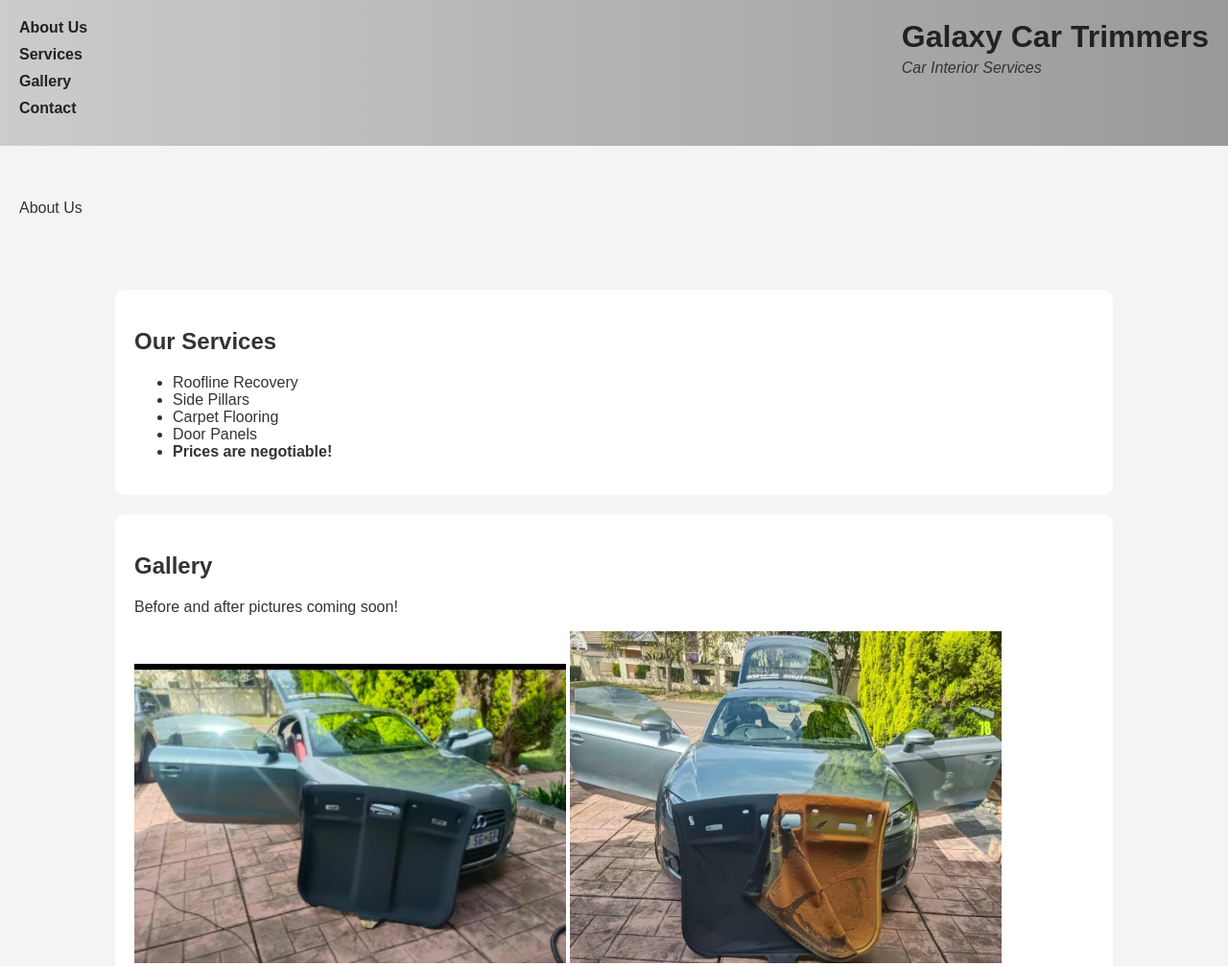
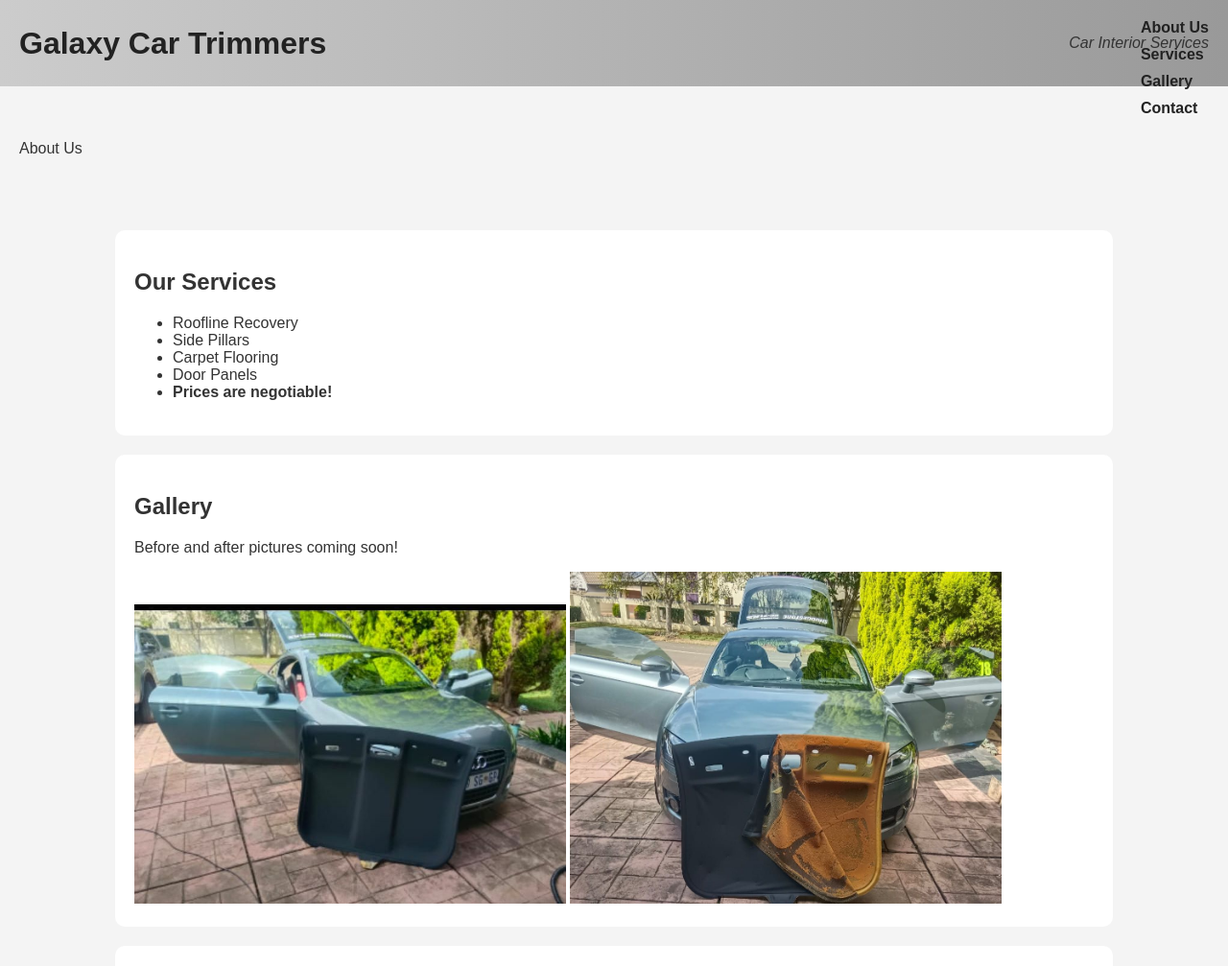
Before and after one commit to merriam140/Galaxy-Car-Trimmers-, a plain HTML site: page index.html in a window 1280 px wide. Shown: the top 1007 px of the page at 96% size. Drawn offline with Linux system fonts and the light colour scheme.

Commit message:
Update index.html

```diff
--- a/index.html
+++ b/index.html
@@ -16,27 +16,21 @@
     header {
       background-color: #ccc;
       padding: 20px;
+      position: relative;
       display:flex;
-      align-items:flex-start;
+      align-items:center;
       justify-content:space-between;
       background: linear-gradient(to right, #ccc, #999);
     }
-    .header-left{
-        max-width:60%;
-    }
-    .header-left h1{
+    header h1{
       color: #222;
       margin:0;
     }
-    .header-left p {
-	margin: 5px 0 0;
-	font-style:italic;
+    #sidenav {
+	 position:absolute;
+	 top:20px;
+	 right:20px;
     }
-   nav {
-       display:flex;
-       flex-direction:column;
-       align-items:flex-end;
-   }
     nav ul{
       list-style:none;
       padding:0;
@@ -76,7 +70,7 @@
 <body>
   <main>
   <header>
-
+   <div id="sidenav">
   <nav>
     <ul>
    <li><a href="#about us">About Us</a></li>
@@ -85,10 +79,9 @@
    <li><a href="#contact">Contact</a></li>
     </ul>
   </nav>
- <div class="header-left">
+   </div>
     <h1>Galaxy Car Trimmers</h1>
     <p><em>Car Interior Services</em></p>
- </div>
   </header>
 
    <section id="about-us" class="about us">
```
